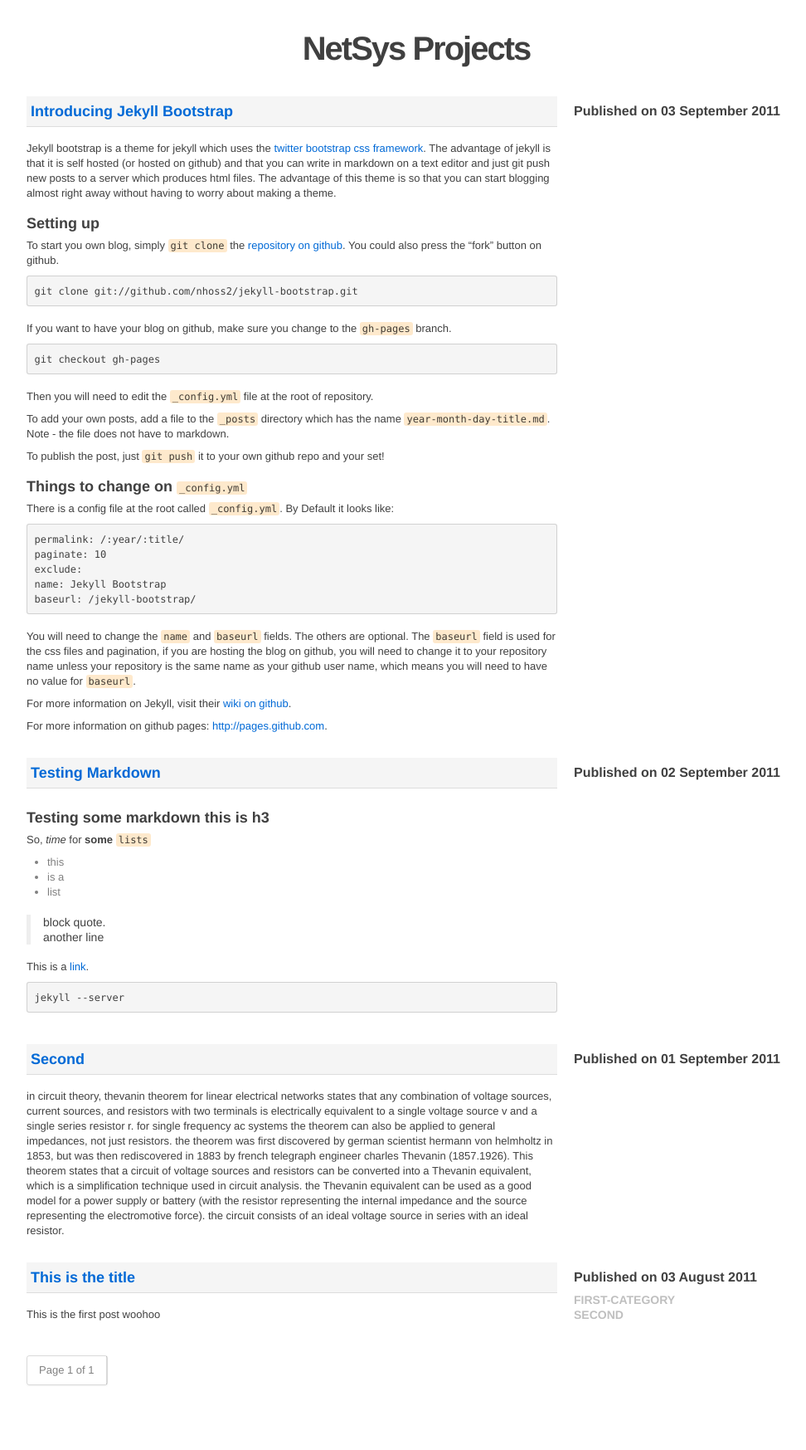
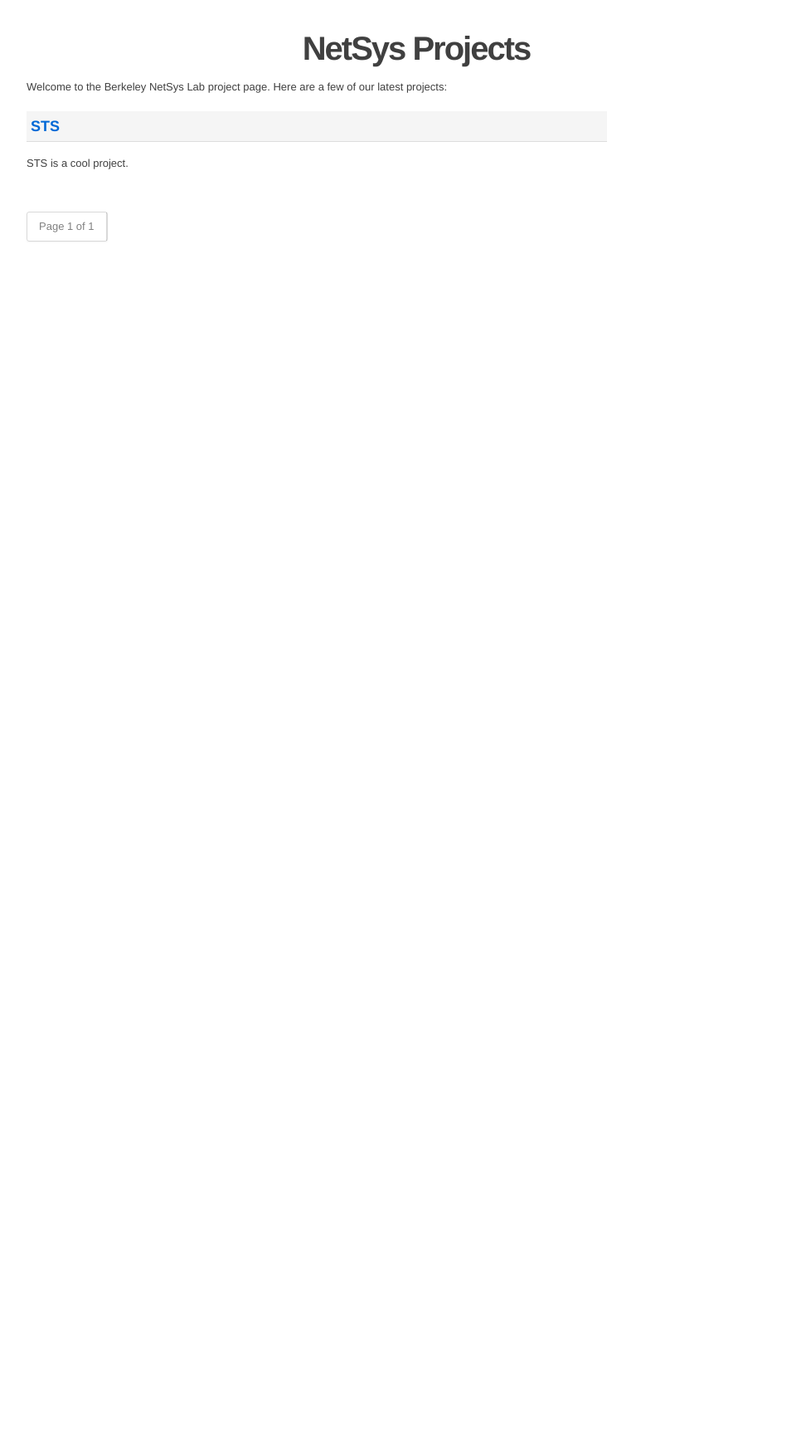
Before and after one commit to NetSys/netsys.github.com, a Jekyll site: the page built from index.html, in a window 1280 px wide. Shown: the whole page at 83% size, without its empty margins (138-1110 px from the left). Built offline with Jekyll 4.4.1, drawn with Linux system fonts in a browser that asks for light colours; the list of posts is cut into pages by our own code; after the commit the page ends 900 px from its top, so only the background shows below that.

Commit message:
Modify layout -- add STS test post

```diff
--- a/_includes/header.html
+++ b/_includes/header.html
@@ -20,3 +20,5 @@
 	</header>
 
 	<div class="container">
+    Welcome to the Berkeley NetSys Lab project page. Here are a few of our
+    latest projects:
--- a/_includes/post.html
+++ b/_includes/post.html
@@ -1,5 +1,5 @@
   {% if page.is_index %}{% assign content = post.content %}{% endif %}
-    <div class="span11 content">
+    <div class="span12 content">
 		<div class="page-header">
 		 {% if post.title %}<h3 class="title">{% if page.is_index %}<a href="{{ site.baseurl }}{{ post.url }}">{{ post.title }}</a>{% else %}{{ post.title}}{% endif %}</h3>{% endif %}
 		</div>
@@ -14,10 +14,3 @@
 			{% endif %}
 		</div>
     </div><!--content-->
-
-	<div class="span5 sidebar">
-		<h4>Published on {{ post.date | date:'%d %B %Y' }}</h4>
-		{% for category in post.categories %}
-		<h6>{{ category }}</h6>
-		{% endfor %}
-	</div>
--- a/_posts/2011/2011-08-03-first-post.mdown
+++ /dev/null
@@ -1,9 +0,0 @@
----
-
-title: This is the title
-layout: default
-categories: first-category second
-
----
-
-This is the first post woohoo
--- a/_posts/2011/2011-09-01-second.md
+++ /dev/null
@@ -1,8 +0,0 @@
----
-
-title: Second
-layout: default
-
----
-
-in circuit theory, thevanin theorem for linear electrical networks states that any combination of voltage sources, current sources, and resistors with two terminals is electrically equivalent to a single voltage source v and a single series resistor r. for single frequency ac systems the theorem can also be applied to general impedances, not just resistors. the theorem was first discovered by german scientist hermann von helmholtz in 1853, but was then rediscovered in 1883 by french telegraph engineer charles Thevanin (1857.1926). This theorem states that a circuit of voltage sources and resistors can be converted into a Thevanin equivalent, which is a simplification technique used in circuit analysis. the Thevanin equivalent can be used as a good model for a power supply or battery (with the resistor representing the internal impedance and the source representing the electromotive force). the circuit consists of an ideal voltage source in series with an ideal resistor.
--- a/_posts/2011/2011-09-02-testing-markdown.md
+++ /dev/null
@@ -1,21 +0,0 @@
----
-
-title: Testing Markdown
-layout: default
-
----
-
-###Testing some markdown this is h3
-
-So, *time* for **some** `lists`
-- this
-- is a
-- list
-
-> block quote.
->
-> another line
-
-This is a [link](#).
-
-	jekyll --server
--- a/_posts/2011/2011-09-03-introducing-jekyll-bootstrap.md
+++ /dev/null
@@ -1,40 +0,0 @@
----
-
-title: Introducing Jekyll Bootstrap
-layout: default
-
----
-
-Jekyll bootstrap is a theme for jekyll which uses the [twitter bootstrap css framework](https://github.com/twitter/bootstrap).
-The advantage of jekyll is that it is self hosted (or hosted on github) and that you can write in markdown on a text editor and just git push new posts to a server which produces html files. The advantage of this theme is so that you can start blogging almost right away without having to worry about making a theme.
-
-###Setting up
-To start you own blog, simply `git clone` the [repository on github](https://github.com/nhoss2/jekyll-bootstrap). You could also press the "fork" button on github.
-
-	git clone git://github.com/nhoss2/jekyll-bootstrap.git
-
-If you want to have your blog on github, make sure you change to the `gh-pages` branch.
-
-	git checkout gh-pages
-
-Then you will need to edit the `_config.yml` file at the root of repository.
-
-To add your own posts, add a file to the `_posts` directory which has the name `year-month-day-title.md`. Note - the file does not have to markdown.
-
-To publish the post, just `git push` it to your own github repo and your set!
-
-###Things to change on `_config.yml`
-There is a config file at the root called `_config.yml`. By Default it looks like:
-
-	permalink: /:year/:title/
-	paginate: 10
-	exclude:
-	name: Jekyll Bootstrap
-	baseurl: /jekyll-bootstrap/
-
-You will need to change the `name` and `baseurl` fields. The others are optional.
-The `baseurl` field is used for the css files and pagination, if you are hosting the blog on github, you will need to change it to your repository name unless your repository is the same name as your github user name, which means you will need to have no value for `baseurl`.
-
-For more information on Jekyll, visit their [wiki on github](https://github.com/mojombo/jekyll/wiki).
-
-For more information on github pages: [http://pages.github.com](http://pages.github.com).
--- /dev/null
+++ b/_posts/2013/2013-02-21-sts.md
@@ -0,0 +1,8 @@
+---
+
+title: STS
+layout: default
+
+---
+
+STS is a cool project.
```
